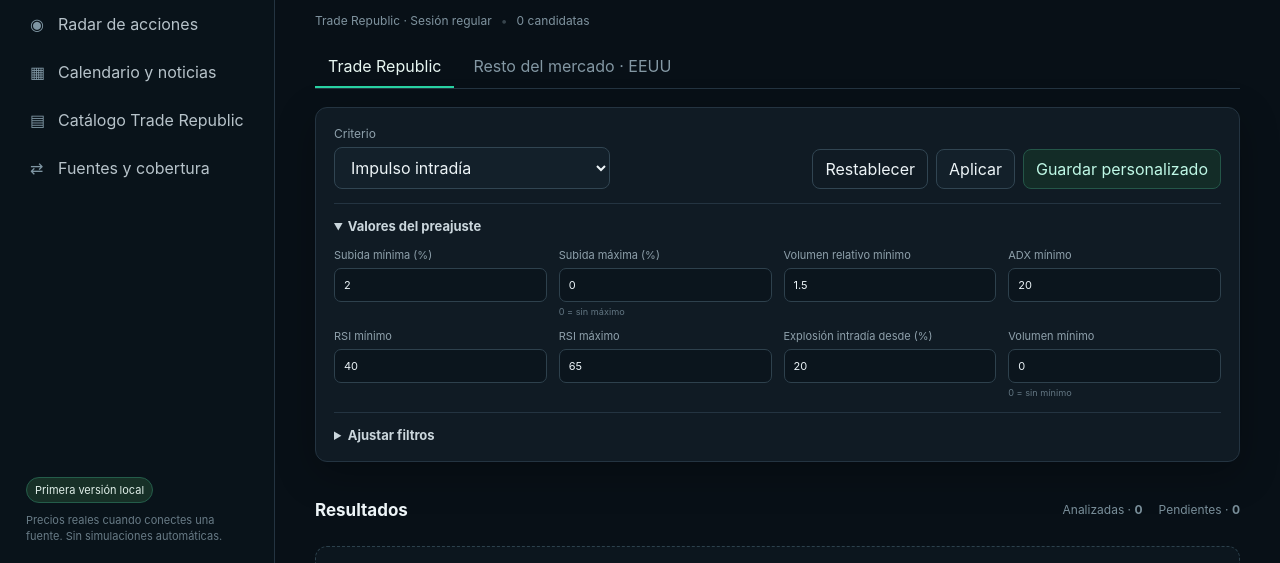
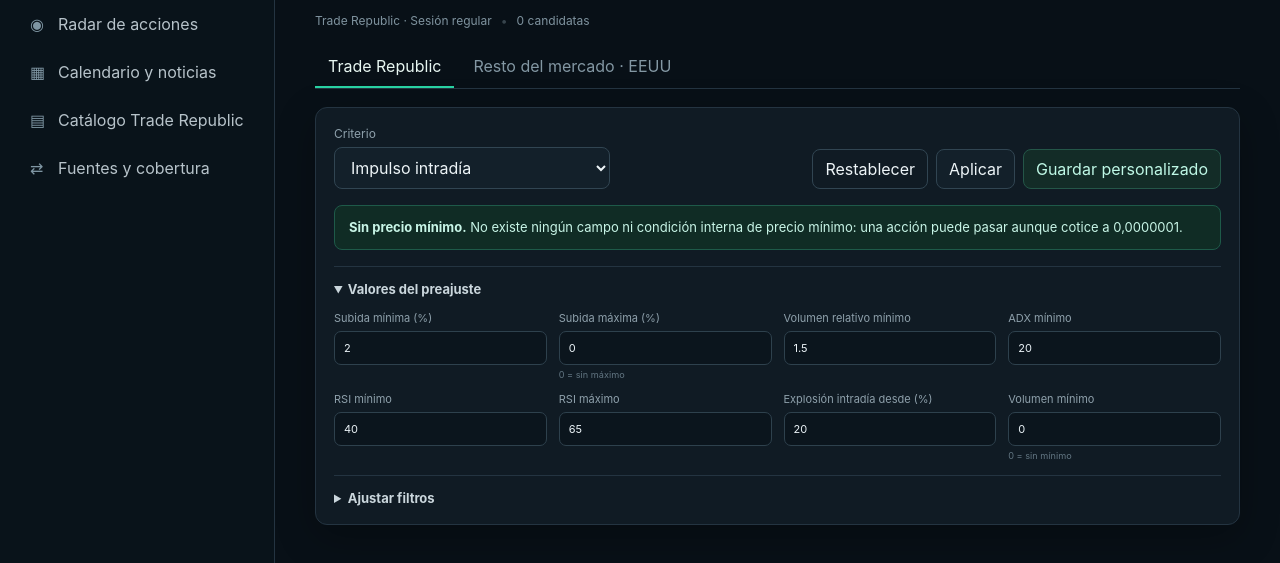
Before and after one commit to jjlunav/ViewInvAI, a plain HTML site: page index.html in a window 1280 px wide. Shown: the part 223-786 px from the top of the page. Drawn offline with Linux system fonts and the light colour scheme.

Commit message:
Remove local-version footer from sidebar

```diff
--- a/index.html
+++ b/index.html
@@ -28,10 +28,6 @@
         <button class="nav-item" data-view="sources"><span>⇄</span>Fuentes y cobertura</button>
       </nav>
 
-      <div class="sidebar-foot">
-        <div class="version-pill">Primera versión local</div>
-        <div class="sidebar-note">Precios reales cuando conectes una fuente. Sin simulaciones automáticas.</div>
-      </div>
     </aside>
 
     <main class="main">
@@ -92,6 +88,10 @@
               <button class="btn" id="applyFilters">Aplicar</button>
               <button class="btn secondary" id="saveFilters">Guardar personalizado</button>
             </div>
+          </div>
+
+          <div class="notice success">
+            <strong>Sin precio mínimo.</strong> No existe ningún campo ni condición interna de precio mínimo: una acción puede pasar aunque cotice a 0,0000001.
           </div>
 
           <details open>
```
